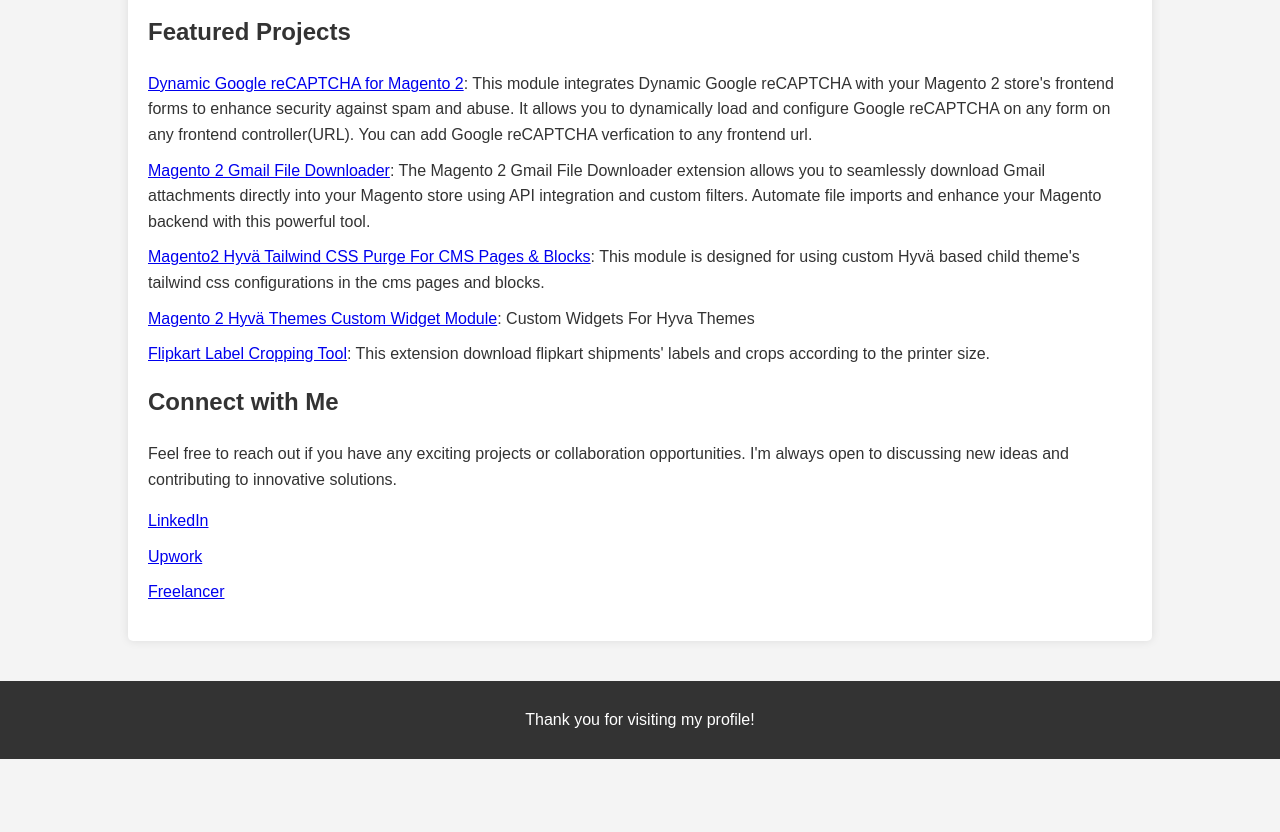
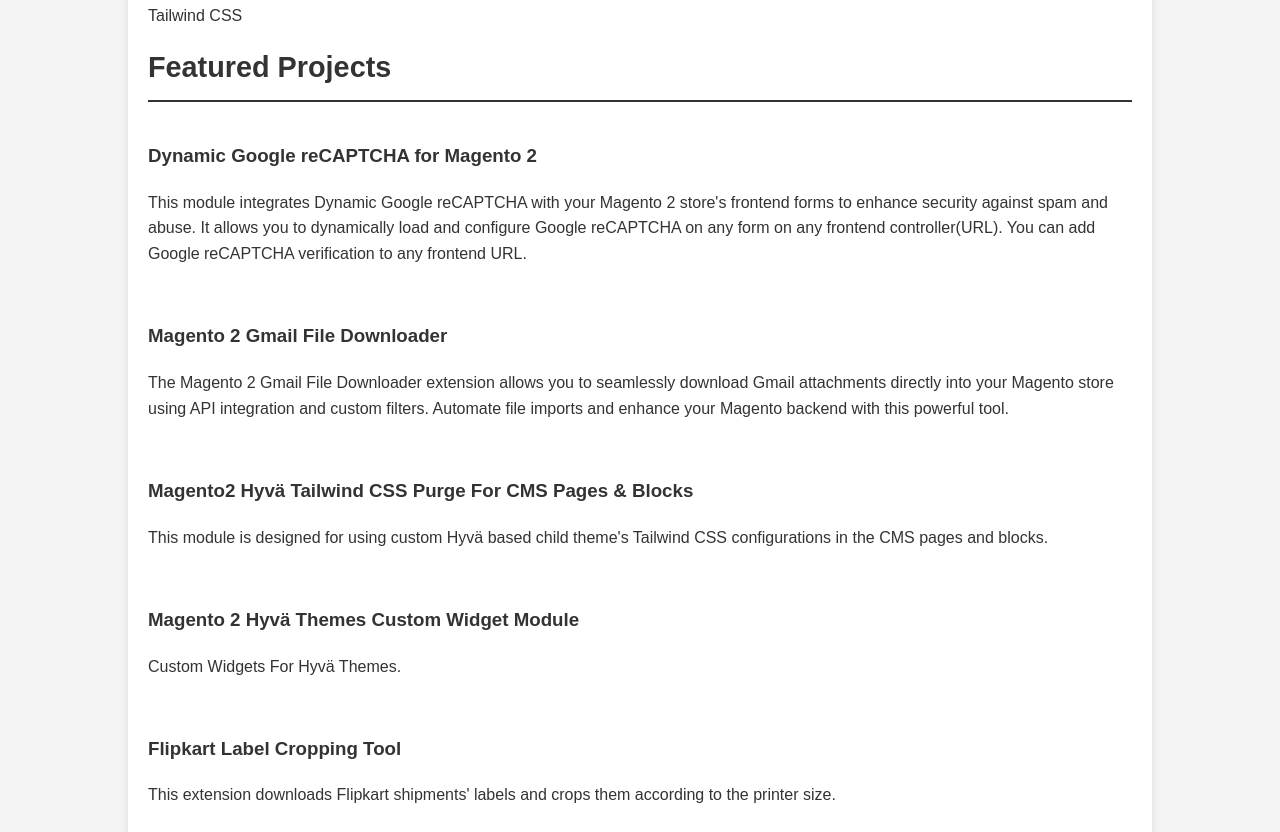
Before and after one commit to dharmesh-tukadiya/dharmesh-tukadiya.github.io, a plain HTML site: page index.html in a window 1280 px wide. Shown: the part 668-1500 px from the top of the page. Before the commit the page ends 1427 px from the top, so only its background shows below. Drawn offline with Linux system fonts and the light colour scheme.

Commit message:
Update index.html

```diff
--- a/index.html
+++ b/index.html
@@ -28,6 +28,10 @@
             margin: 0;
             font-size: 2.5em;
         }
+        header p {
+            font-size: 1.2em;
+            margin: 0.5em 0;
+        }
         .content {
             background: #fff;
             padding: 20px;
@@ -35,8 +39,11 @@
             box-shadow: 0 0 10px rgba(0, 0, 0, 0.1);
         }
         .content h2 {
-            font-size: 1.5em;
+            font-size: 1.8em;
             margin-top: 0;
+            border-bottom: 2px solid #333;
+            padding-bottom: 10px;
+            margin-bottom: 20px;
         }
         .content ul {
             list-style: none;
@@ -45,19 +52,41 @@
         .content ul li {
             margin: 10px 0;
         }
+        .project-list {
+            display: flex;
+            flex-direction: column;
+        }
+        .project-item {
+            margin-bottom: 20px;
+        }
+        .project-item h3 a {
+            color: #333;
+            text-decoration: none;
+        }
+        .project-item h3 a:hover {
+            text-decoration: underline;
+        }
+        .social-links {
+            list-style: none;
+            padding: 0;
+        }
+        .social-links li {
+            display: inline;
+            margin: 0 10px;
+        }
+        .social-links a {
+            color: #333;
+            text-decoration: none;
+        }
+        .social-links a:hover {
+            text-decoration: underline;
+        }
         footer {
             text-align: center;
             padding: 10px;
             background: #333;
             color: #fff;
             margin-top: 20px;
-        }
-        footer a {
-            color: #fff;
-            text-decoration: none;
-        }
-        footer a:hover {
-            text-decoration: underline;
         }
     </style>
 </head>
@@ -88,33 +117,33 @@
             </section>
             <section>
                 <h2>Featured Projects</h2>
-                <ul>
-                    <li>
-                        <a href="https://github.com/dharmesh-tukadiya/module-dynamicgooglerecaptcha" target="_blank">Dynamic Google reCAPTCHA for Magento 2</a>:
-                        This module integrates Dynamic Google reCAPTCHA with your Magento 2 store's frontend forms to enhance security against spam and abuse. It allows you to dynamically load and configure Google reCAPTCHA on any form on any frontend controller(URL). You can add Google reCAPTCHA verfication to any frontend url.
-                    </li>
-                    <li>
-                        <a href="https://github.com/dharmesh-tukadiya/magento2-gmail-file-downloader" target="_blank">Magento 2 Gmail File Downloader</a>:
-                        The Magento 2 Gmail File Downloader extension allows you to seamlessly download Gmail attachments directly into your Magento store using API integration and custom filters. Automate file imports and enhance your Magento backend with this powerful tool.
-                    </li>
-                    <li>
-                        <a href="https://github.com/dharmesh-tukadiya/hyva-cms-tailwind-purge" target="_blank">Magento2 Hyvä Tailwind CSS Purge For CMS Pages & Blocks</a>:
-                        This module is designed for using custom Hyvä based child theme's tailwind css configurations in the cms pages and blocks.
-                    </li>
-                    <li>
-                        <a href="https://github.com/dharmesh-tukadiya/hyva-widgets" target="_blank">Magento 2 Hyvä Themes Custom Widget Module</a>:
-                        Custom Widgets For Hyva Themes
-                    </li>
-                    <li>
-                        <a href="https://github.com/dharmesh-tukadiya/hyva-widgets" target="_blank">Flipkart Label Cropping Tool</a>:
-                        This extension download flipkart shipments' labels and crops according to the printer size.
-                    </li>
-                </ul>
+                <div class="project-list">
+                    <div class="project-item">
+                        <h3><a href="https://github.com/dharmesh-tukadiya/module-dynamicgooglerecaptcha" target="_blank">Dynamic Google reCAPTCHA for Magento 2</a></h3>
+                        <p>This module integrates Dynamic Google reCAPTCHA with your Magento 2 store's frontend forms to enhance security against spam and abuse. It allows you to dynamically load and configure Google reCAPTCHA on any form on any frontend controller(URL). You can add Google reCAPTCHA verification to any frontend URL.</p>
+                    </div>
+                    <div class="project-item">
+                        <h3><a href="https://github.com/dharmesh-tukadiya/magento2-gmail-file-downloader" target="_blank">Magento 2 Gmail File Downloader</a></h3>
+                        <p>The Magento 2 Gmail File Downloader extension allows you to seamlessly download Gmail attachments directly into your Magento store using API integration and custom filters. Automate file imports and enhance your Magento backend with this powerful tool.</p>
+                    </div>
+                    <div class="project-item">
+                        <h3><a href="https://github.com/dharmesh-tukadiya/hyva-cms-tailwind-purge" target="_blank">Magento2 Hyvä Tailwind CSS Purge For CMS Pages & Blocks</a></h3>
+                        <p>This module is designed for using custom Hyvä based child theme's Tailwind CSS configurations in the CMS pages and blocks.</p>
+                    </div>
+                    <div class="project-item">
+                        <h3><a href="https://github.com/dharmesh-tukadiya/hyva-widgets" target="_blank">Magento 2 Hyvä Themes Custom Widget Module</a></h3>
+                        <p>Custom Widgets For Hyvä Themes.</p>
+                    </div>
+                    <div class="project-item">
+                        <h3><a href="https://github.com/dharmesh-tukadiya/hyva-widgets" target="_blank">Flipkart Label Cropping Tool</a></h3>
+                        <p>This extension downloads Flipkart shipments' labels and crops them according to the printer size.</p>
+                    </div>
+                </div>
             </section>
             <section>
                 <h2>Connect with Me</h2>
                 <p>Feel free to reach out if you have any exciting projects or collaboration opportunities. I'm always open to discussing new ideas and contributing to innovative solutions.</p>
-                <ul>
+                <ul class="social-links">
                     <li><a href="https://www.linkedin.com/in/dntukadiya" target="_blank">LinkedIn</a></li>
                     <li><a href="https://www.upwork.com/freelancers/~0116257047ebbe323a" target="_blank">Upwork</a></li>
                     <li><a href="https://www.freelancer.in/u/dntukadiya" target="_blank">Freelancer</a></li>
```
